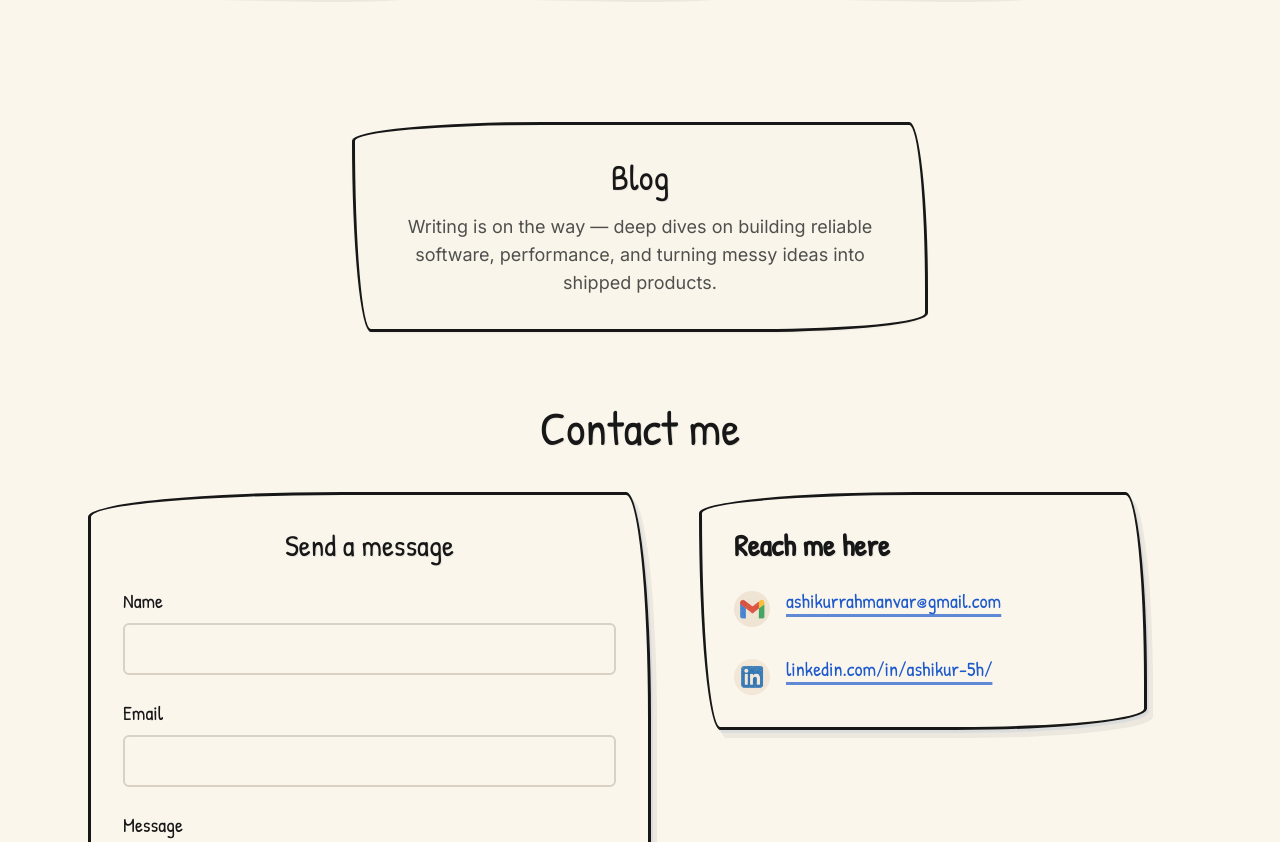
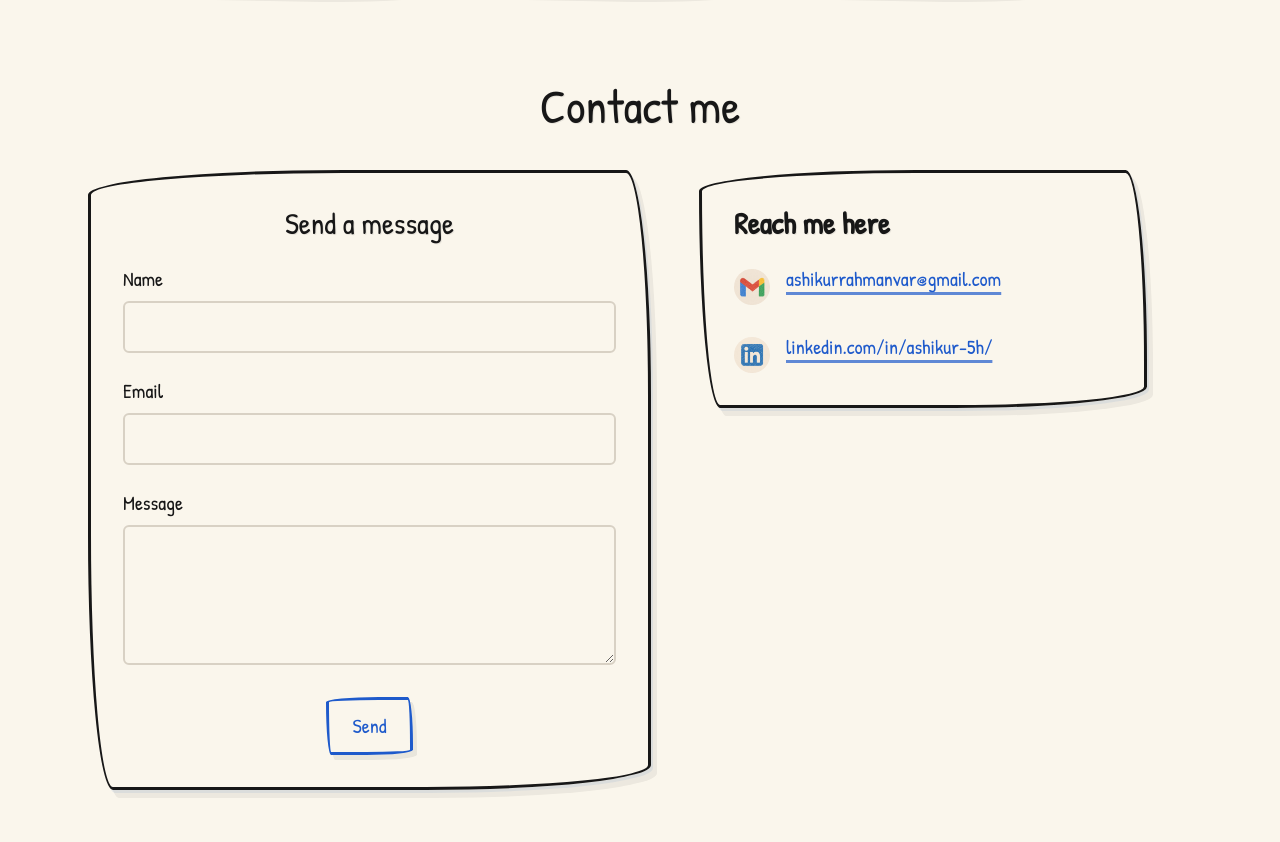
Before and after one commit to ashikur-rahman-fh/bio, a Next.js app: page / in a window 1280 px wide. Shown: the part 1448-2290 px from the top of the page. Built offline with nearby package versions, Linux system fonts and the light colour scheme.

Commit message:
Remove blog section

```diff
--- a/src/app/components/Navbar/constants.ts
+++ b/src/app/components/Navbar/constants.ts
@@ -26,7 +26,6 @@ export const NAV_ITEMS: INavbarOptions[] = [
   { text: "Experience", href: "/#projects" },
   { text: "Skills", href: "/#skills" },
   // { text: "About", href: "/about" }, // disabled — restore when route is live
-  { text: "Blog", href: "/#blog" },
   { text: "Contact", href: "/#contact" },
 ];
 
--- a/src/app/home/Home/BlogTeaser.tsx
+++ /dev/null
@@ -1,22 +0,0 @@
-export default function BlogTeaser() {
-  return (
-    <section
-      aria-labelledby="blog-heading"
-      className="page-container mt-12 scroll-mt-24 pb-8 lg:mt-20 lg:scroll-mt-28"
-      id="blog"
-    >
-      <div className="sketch-border mx-auto max-w-xl bg-paper/90 p-8 text-center shadow-sm">
-        <h2
-          className="crayon-text font-hand text-3xl text-ink sm:text-4xl"
-          id="blog-heading"
-        >
-          Blog
-        </h2>
-        <p className="mt-4 font-body text-lg text-ink/75">
-          Writing is on the way — deep dives on building reliable software,
-          performance, and turning messy ideas into shipped products.
-        </p>
-      </div>
-    </section>
-  );
-}
--- a/src/app/home/Home/index.tsx
+++ b/src/app/home/Home/index.tsx
@@ -1,7 +1,6 @@
 import Contact from "@/app/contact/Contact";
 import WorkExperience from "@/app/experience/WorkExperience";
 
-import BlogTeaser from "./BlogTeaser";
 import HeroIllustration from "./HeroIllustration";
 import HeroSection from "./HeroSection";
 import TechStrip from "./TechStrip";
@@ -33,7 +32,6 @@ export default function Home() {
       </section>
       <TechStrip />
       <WorkExperience />
-      <BlogTeaser />
       <Contact />
     </main>
   );
```
